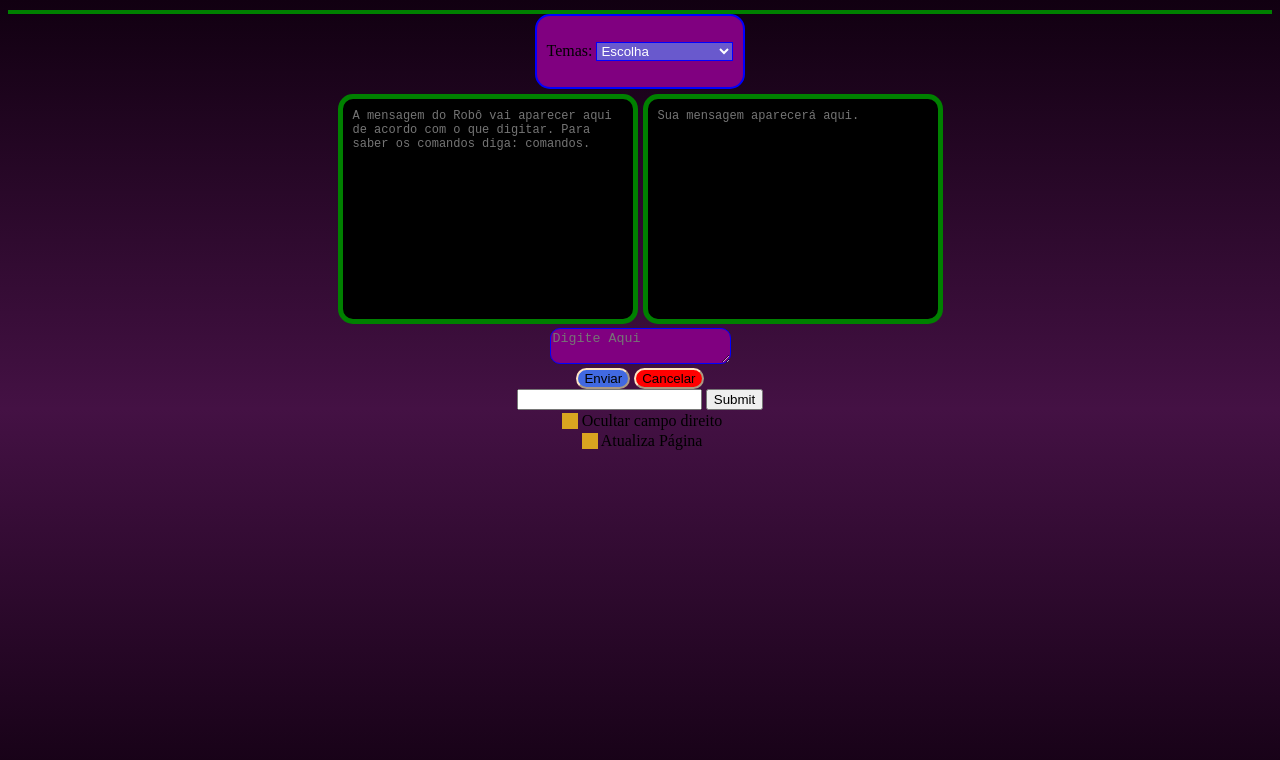
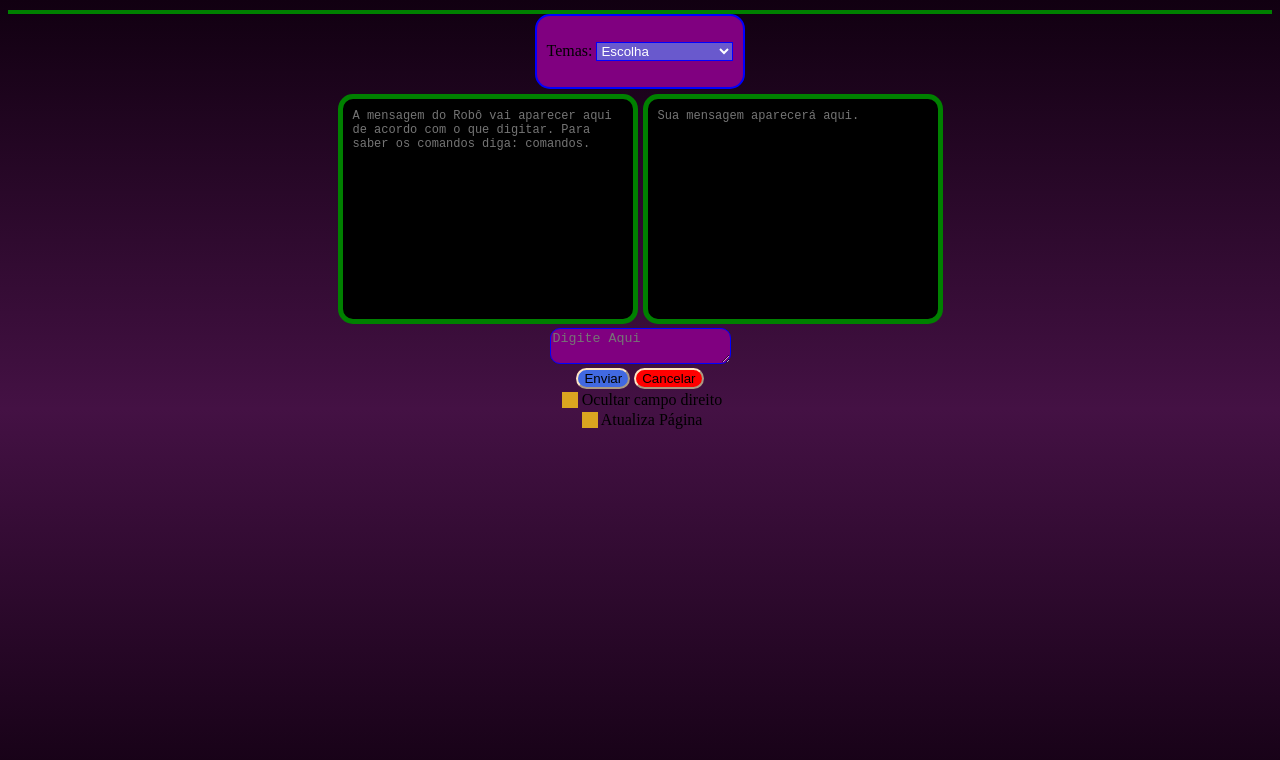
Before and after one commit to Gabrielbibiano1/Chatbot-Simples, a plain HTML site: page Chatbot.html in a window 1280 px wide. Drawn offline with Linux system fonts and the light colour scheme.

Commit message:
Commit 11

```diff
--- a/Chatbot.html
+++ b/Chatbot.html
@@ -47,12 +47,6 @@
             <button id="cancel" type="reset" form="textoParaEnviar" onkeypress="keypress()">Cancelar</button>
         </div>
         <div>
-            <form action="">
-                <input type="text" name="palavra" pattern="^((?!PQP).)*$">
-                <input type="submit">
-              </form>
-        </div>
-        <div>
             <input type="checkbox" id="checkbox" onclick="ocultaTextArea()" /><label for="ocultarCampoDireito"> Ocultar campo direito</label>
         </div>
         <div>
--- a/Chatbot.js
+++ b/Chatbot.js
@@ -9,7 +9,6 @@ var opcao2 = ["-Digitador (Licitação);", "-Digitador (RH);", "-Chefe de Seçã
 var opcao3 = ["Seguir carreira de Frontend."];
 var opcao4 = ["-HTML;", "-CSS;", "-Javascript."];
 var opcao5 = ["-Javascript."];
-
 
 function seFoiDitoMaisDeUmaVez(){
     textoRecebido = "comandos";
@@ -33,7 +32,7 @@ function opcoesDeComandos(){
 function cumprimentosAleatorios(){
     cumprimentosRandomicos = cumprimentos[Math.floor(Math.random() * cumprimentos.length)];
     if (textoRecebido == "oi" || textoRecebido == "Oi" || textoRecebido == "OI"){
-        document.getElementById("mensagemRobot").value = (cumprimentosRandomicos + " Mundo!" + "\n");
+        document.getElementById("mensagemRobot").value = (cumprimentosRandomicos);
     } else{
         console.log("Diga algo.")
     }return
@@ -115,8 +114,8 @@ function evitaRespostaDuplicadaDoRobo(){
     for(i=0; i<duplicatas.length; i++){
         }
     if(document.getElementById("mensagemEnviada").value == duplicatas[i]){
-    } document.getElementById("mensagemRobot").value = null;
-
+    }
+    document.getElementById("mensagemRobot").value = null;
 }
 
 function confirm(){
```
